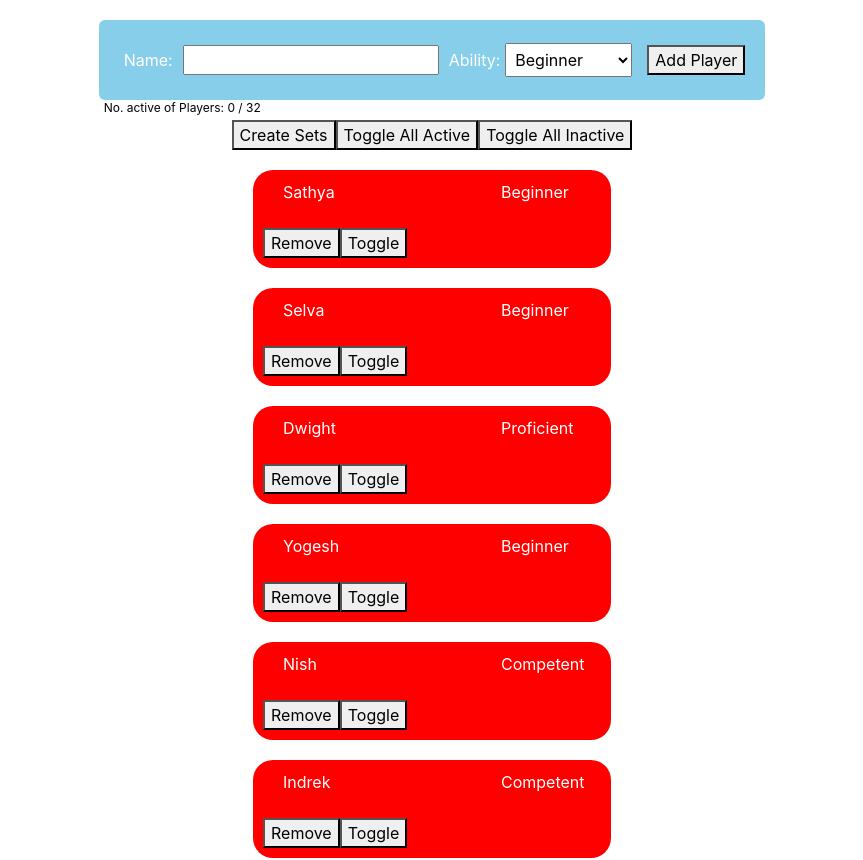
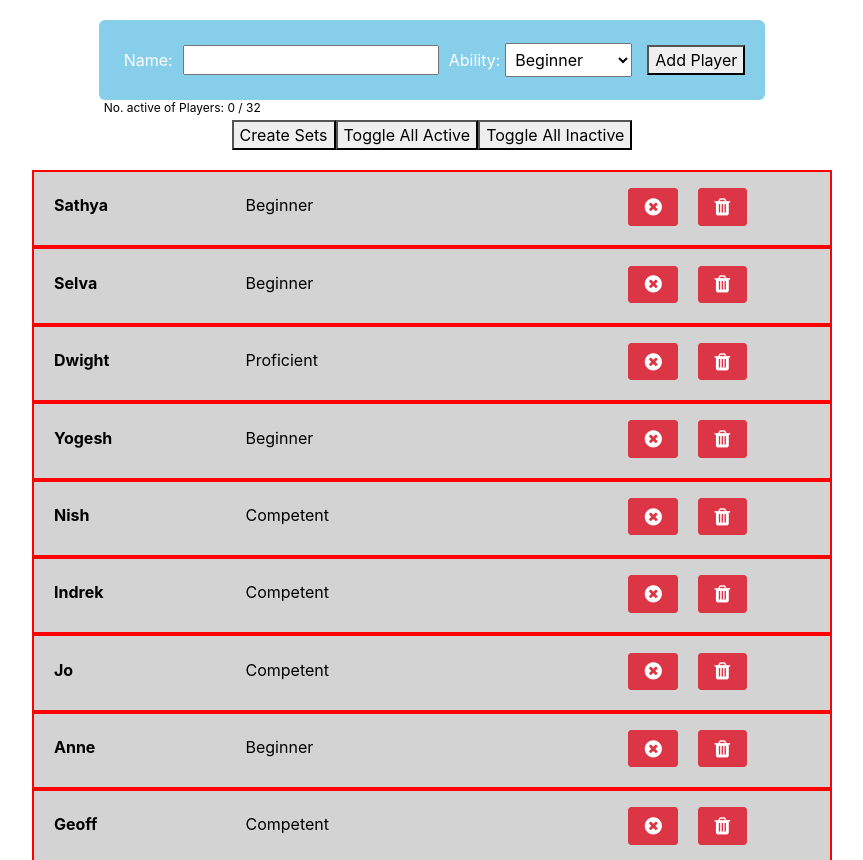
Before and after one commit to Dhrubub/tennis-matches-generator, a React (Create React App) app: page / in a window 1280 px wide. Shown: the top 860 px of the page, without its empty margins (208-1071 px from the left). Built offline with nearby package versions, Linux system fonts and the light colour scheme.

Commit message:
changed UI and added icons

```diff
--- a/package.json
+++ b/package.json
@@ -15,6 +15,7 @@
     "@types/redux-thunk": "^2.1.0",
     "@types/styled-components": "^5.1.7",
     "bootstrap": "^4.6.0",
+    "font-awesome": "^4.7.0",
     "react": "^17.0.1",
     "react-bootstrap": "^1.4.3",
     "react-dom": "^17.0.1",
--- a/src/components/Home/player-card.tsx
+++ b/src/components/Home/player-card.tsx
@@ -1,6 +1,8 @@
 import React from "react";
 import styled from "styled-components";
 import { connect } from "react-redux";
+import 'font-awesome/css/font-awesome.min.css';
+
 import {
   removePlayerAction,
   toggleActiveAction,
@@ -49,10 +51,8 @@ const PlayerCard = (props: PlayerProps) => {
       <PlayerName>{props.name}</PlayerName>
 
       <PlayerAbility>{props.ability}</PlayerAbility>
-      <br />
-      <br />
-      <button onClick={handleRemove}>Remove</button>
-      <button onClick={toggleActive}>Toggle</button>
+      <Icon className={"toggle " + (props.active ? "fa fa-check-circle btn btn-success" : "fa fa-times-circle btn btn-danger")} onClick={toggleActive}/>
+      <Icon className="remove fa fa-trash fa-2x btn btn-danger" onClick={handleRemove}/>
     </Container>
   );
 };
@@ -77,39 +77,65 @@ export default connect(null, mapDispatchToProps)(PlayerCard);
 
 const Container = styled.div`
   display: block;
-  border-radius: 20px;
-  color: white;
-  background-color: skyblue;
+  //border-radius: 20px;
+  color: black;
+  background-color: lightgrey;
 
   height: fit-content;
   word-wrap: break-word;
 
-  padding: 10px;
+  padding: 20px;
+  padding-right: 10px;
   z-index: 1000;
 
-  width: fit-content;
+  width: 100%;
+  max-width: 800px;
 
   margin: auto;
-  margin-bottom: 20px;
+
+  //margin-bottom: 20px;
+
+  //box-shadow: 0px 0px 10px 10px rgba(0,0,0,0.8);
 
   &.active {
-    background-color: green;
+    //background-color: green;
+    //background-image: linear-gradient(0deg, green 10%, lightgrey 40%);
+    border: 2px solid green;
   }
 
   &.inactive {
-    background-color: red;
+    //background-color: red;
+    //background-image: linear-gradient(0deg, red 10%, lightgrey 40%);
+    border: 2px solid red;
   }
 `;
 
 const PlayerName = styled.label`
-  float: left;
-  margin-left: 20px;
+  display: inline-block;
   margin-right: 10vw;
-  width: 80px;
+  width: 20%;
+
+  font-weight: bold;
+
+  margin-right: 5%;
+
+  word-break: break-all;
 `;
 
 const PlayerAbility = styled.label`
-  float: left;
-  margin-left: 10px;
-  width: 100px;
+  display: inline-block;
+  width: 30%;
+
+  margin-right: 20%;
 `;
+
+const Icon = styled.i`
+  display: inline;
+  padding: 1% 2%;
+  font-size: 20px;
+
+  &.toggle {
+    margin-right: 20px;
+  }
+
+`;
```
Also changed, not shown: 1 other file (tests, documents, lock files or other folders).
